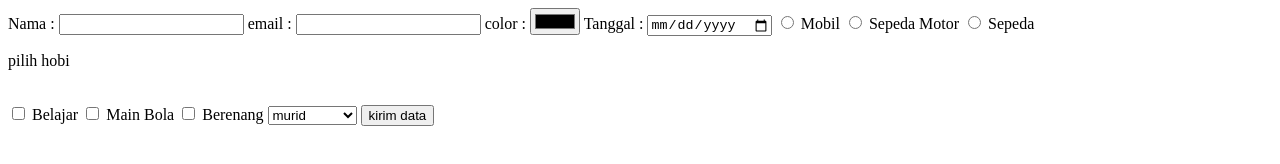
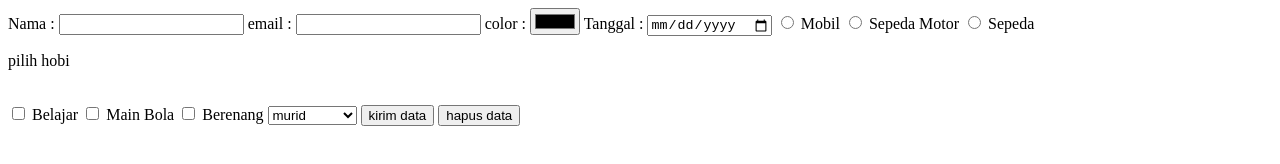
Before and after one commit to PawangAir/Project1, a plain HTML site: page index.html in a window 1280 px wide. Drawn offline with Linux system fonts and the light colour scheme.

Commit message:
tambah tulisan

```diff
--- a/index.html
+++ b/index.html
@@ -47,6 +47,7 @@
 
 
         <button type="submit">kirim data</button>
+        <button type="submit">hapus data</button>
 
     </form>
 </body>
```
